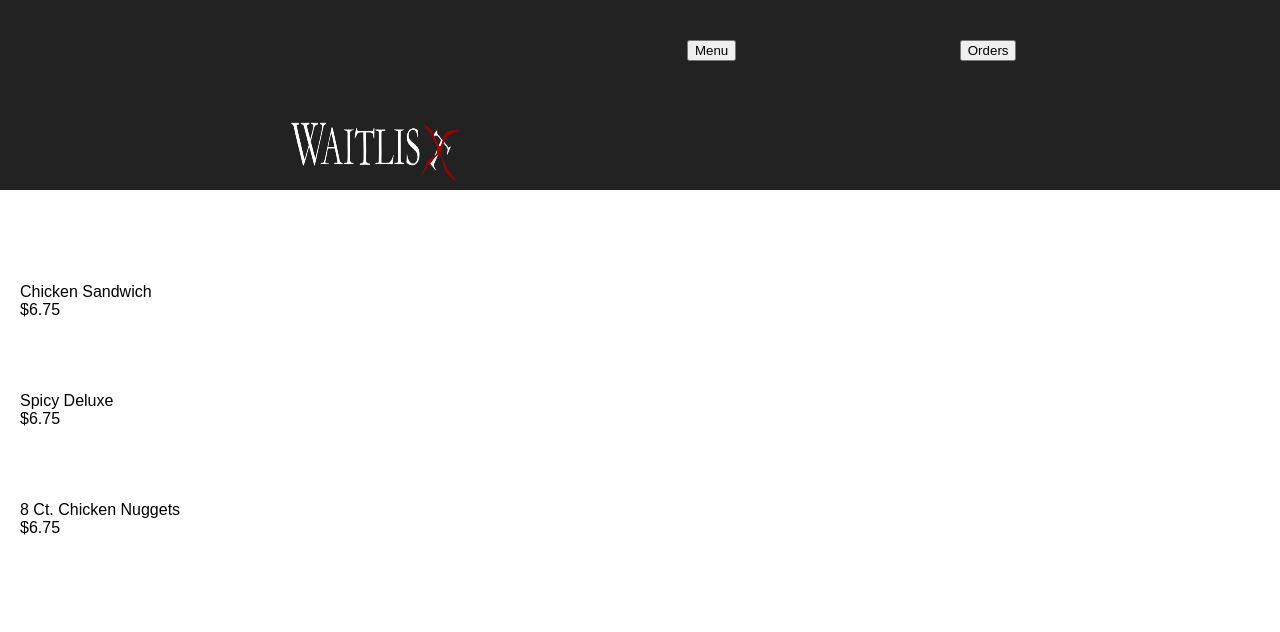
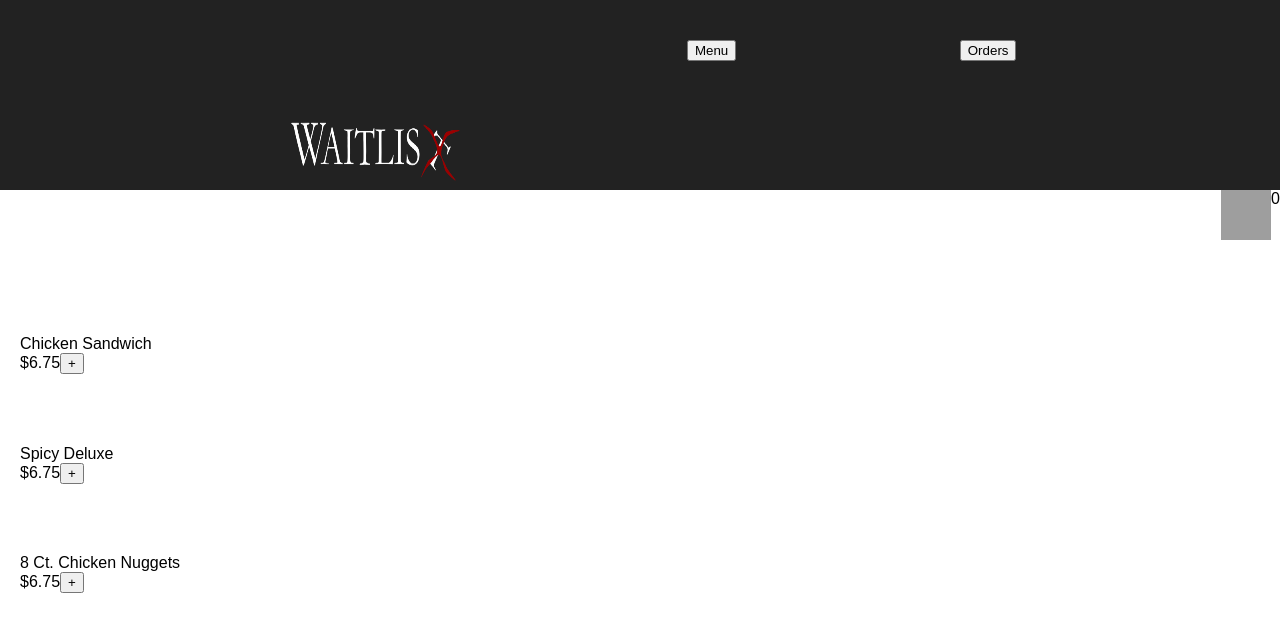
Before and after one commit to hinchley2018/dining-app, a React (Create React App) app: page / in a window 1280 px wide. Shown: the top 632 px of the page. Built offline with nearby package versions, Linux system fonts and the light colour scheme; no server answers; grey boxes are pictures that could not be loaded.

Commit message:
feat: get items from redux feat: cart count displays

```diff
--- a/src/components/Menu.js
+++ b/src/components/Menu.js
@@ -1,36 +1,46 @@
-import React from 'react';
+import React,{Component} from 'react';
 import {Link} from 'react-router-dom';
+import {connect} from "react-redux";
+import {addItem, getItems} from "../redux/orders";
+import cart from '../assets/cart.png';
 
-const MenuItem = ({title,price}) => {
+const MenuItem = ({title, price, addItem}) => {
     return (
         <div>
             {title}
             <br/>
             ${price}
+            <button type="button" className="btn btn-default btn-lg" onClick={() => addItem({title: title, price: price})}>
+                {/*<span className="glyphicon glyphicon-plus" aria-hidden="true"></span>*/}
+                +
+            </button>
         </div>
     )
+};
+
+class Menu extends Component {
+    componentDidMount(){
+        this.props.getItems();
+    }
+
+    render() {
+        return (
+            <div>
+                <div style={{display: 'flex', justifyContent: 'flex-end'}}>
+                    <Link to="/cart"><img src={cart} alt={'cart'} width={'50'} height={'50'}/></Link>{this.props.cartItems.length}
+                </div>
+                <div style={{display: 'flex', flexDirection: 'column', padding: '20px', justifyContent: 'space-evenly', height:'400px'}}>
+                    {this.props.items.map(item =><MenuItem title={item.title} price={item.price} addItem={this.props.addItem}/>)}
+                </div>
+            </div>
+        )
+    }
 }
 
-const items = [
-    {
-        title: 'Chicken Sandwich',
-        price: '6.75'
-    },
-    {
-        title: 'Spicy Deluxe',
-        price: '6.75'
-    },
-    {
-        title: '8 Ct. Chicken Nuggets',
-        price: '6.75'
-    }
-]
-
-const Menu =() => {
-    return (
-        <div style={{display: 'flex', flexDirection: 'column', padding: '20px', justifyContent: 'space-evenly', height:'400px'}}>
-          {items.map(item => <div>{item.title} <br/> ${item.price}</div>)}
-        </div>
-    )
+function mapStateToProps(state) {
+    return {
+        items: state.orders.menuItems,
+        cartItems: state.orders.cart
+    };
 }
-export default Menu;
+export default connect(mapStateToProps,{getItems,addItem})(Menu);
```
